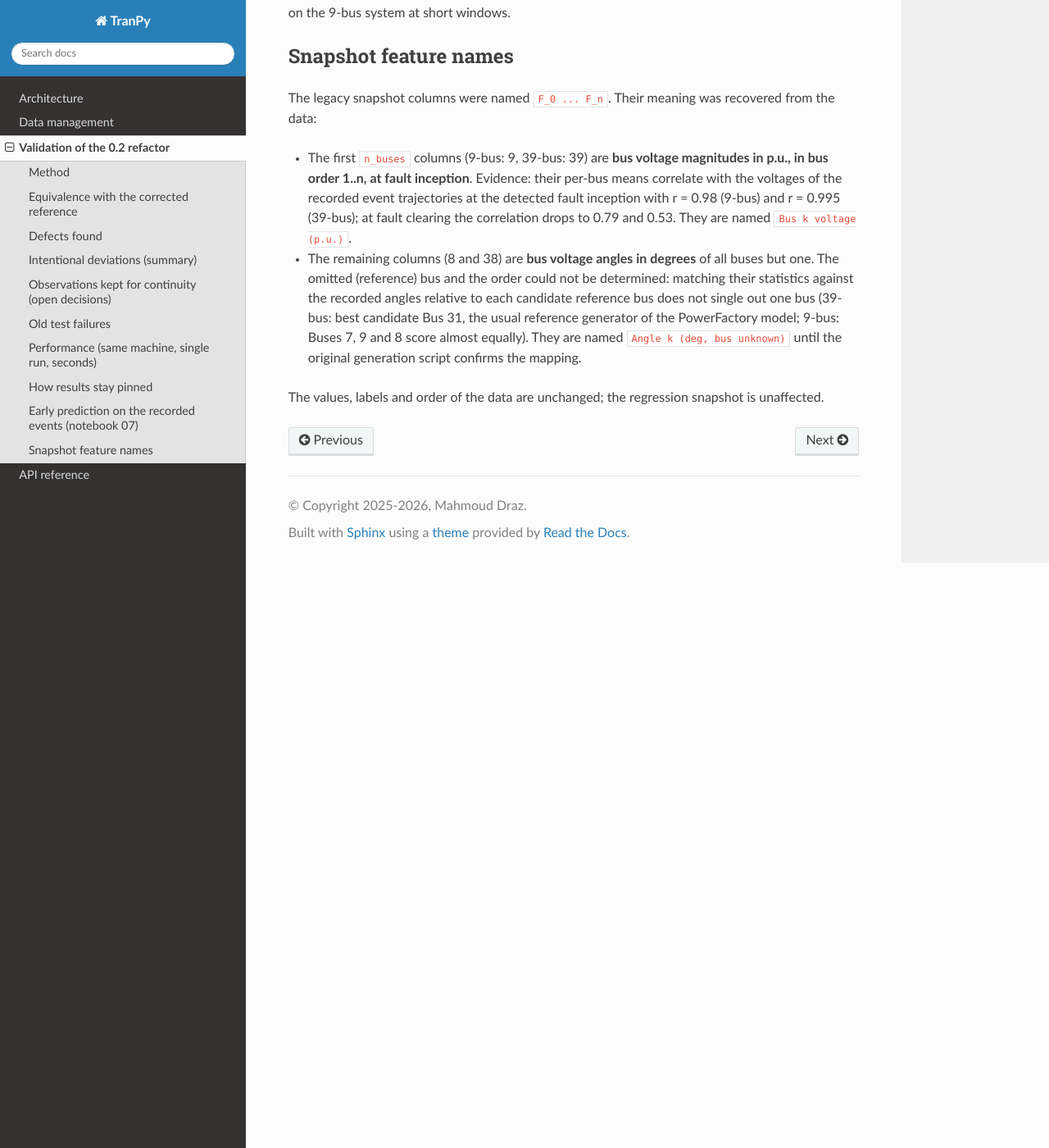
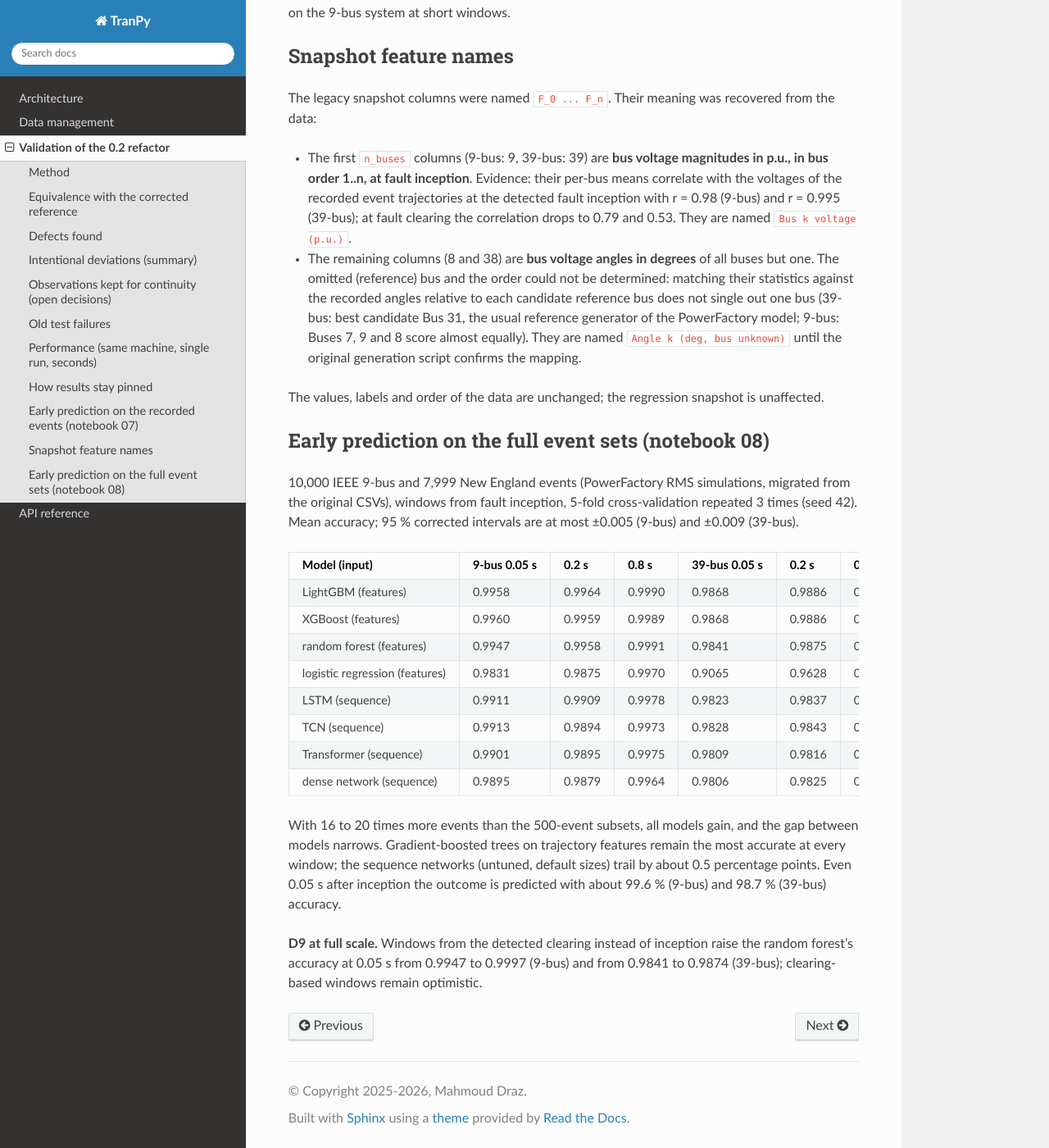
Before and after one commit to mahmouddraz/tranpy, a Sphinx documentation site: the page built from docs/validation.md, in a window 1280 px wide and 1400 px high, scrolled down 4014 px. Shown: the whole window at 82% size. Built offline with Sphinx 7.4.7 and the Read the Docs theme 3.1.0, drawn with Linux system fonts in a browser that asks for light colours.

Commit message:
early-prediction
more notebook example

```diff
--- a/docs/validation.md
+++ b/docs/validation.md
@@ -164,3 +164,31 @@ data:
 
 The values, labels and order of the data are unchanged; the regression snapshot is
 unaffected.
+
+## Early prediction on the full event sets (notebook 08)
+
+10,000 IEEE 9-bus and 7,999 New England events (PowerFactory RMS simulations, migrated from
+the original CSVs), windows from fault inception, 5-fold cross-validation repeated 3 times
+(seed 42). Mean accuracy; 95 % corrected intervals are at most ±0.005 (9-bus) and ±0.009
+(39-bus).
+
+| Model (input) | 9-bus 0.05 s | 0.2 s | 0.8 s | 39-bus 0.05 s | 0.2 s | 0.8 s |
+|---|---:|---:|---:|---:|---:|---:|
+| LightGBM (features) | 0.9958 | 0.9964 | 0.9990 | 0.9868 | 0.9886 | 0.9926 |
+| XGBoost (features) | 0.9960 | 0.9959 | 0.9989 | 0.9868 | 0.9886 | 0.9920 |
+| random forest (features) | 0.9947 | 0.9958 | 0.9991 | 0.9841 | 0.9875 | 0.9921 |
+| logistic regression (features) | 0.9831 | 0.9875 | 0.9970 | 0.9065 | 0.9628 | 0.9897 |
+| LSTM (sequence) | 0.9911 | 0.9909 | 0.9978 | 0.9823 | 0.9837 | 0.9884 |
+| TCN (sequence) | 0.9913 | 0.9894 | 0.9973 | 0.9828 | 0.9843 | 0.9872 |
+| Transformer (sequence) | 0.9901 | 0.9895 | 0.9975 | 0.9809 | 0.9816 | 0.9877 |
+| dense network (sequence) | 0.9895 | 0.9879 | 0.9964 | 0.9806 | 0.9825 | 0.9874 |
+
+With 16 to 20 times more events than the 500-event subsets, all models gain, and the gap
+between models narrows. Gradient-boosted trees on trajectory features remain the most
+accurate at every window; the sequence networks (untuned, default sizes) trail by about
+0.5 percentage points. Even 0.05 s after inception the outcome is predicted with about
+99.6 % (9-bus) and 98.7 % (39-bus) accuracy.
+
+**D9 at full scale.** Windows from the detected clearing instead of inception raise the
+random forest's accuracy at 0.05 s from 0.9947 to 0.9997 (9-bus) and from 0.9841 to 0.9874
+(39-bus); clearing-based windows remain optimistic.
```
Also changed, not shown: 2 other files.
